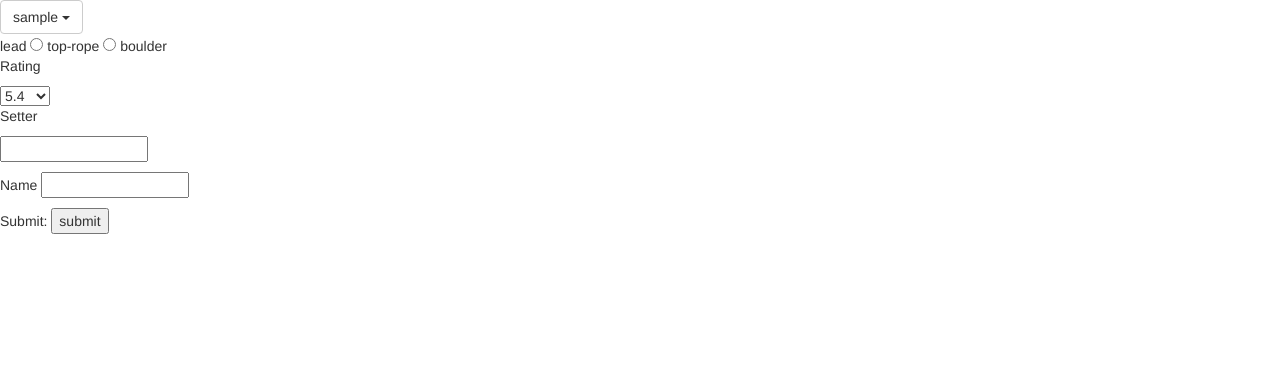
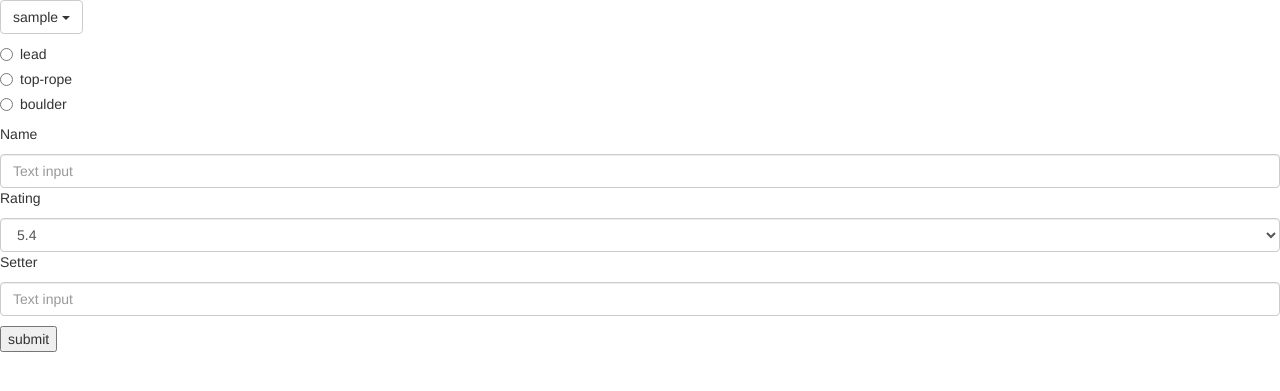
Before and after one commit to jngierke/klimbz, a PHP site: page /maintwo.php in a window 1280 px wide. Shown: the top 391 px of the page. Run offline with PHP 8.4, Linux system fonts and the light colour scheme; the visitor is signed in with stand-in values (Sample User, id 1); data that the repository does not hold is empty.

Commit message:
cleaned up main page for entering new climb

```diff
--- a/maintwo.php
+++ b/maintwo.php
@@ -56,14 +56,32 @@ if ($_SERVER["POST"]) {
 	<title>So, whatcha klimbz?</title>
 </head>
 <body>
-	<form name="new_klimbz" method="post" action="kompleted_klimbz.php"
+	<form name="new_klimbz" method="post" action="kompleted_klimbz.php">
 
-			<input type="radio" name="category" value="lead" /> lead
-			<input type="radio" name="category" value="top-rope" /> top-rope
-			<input type="radio" name="category" value="boulder" /> boulder
+		<div class="radio">
+  		  <label>
+    		<input type="radio" name="optionsRadios" id="optionsRadios1" value="option1"> lead
+		  </label>
+		</div>
+
+		<div class="radio">
+		  <label>
+			<input type="radio" name="optionsRadios" id="optionsRadios2" value="option2"> top-rope
+		  </label>
+		</div>
+
+		<div class="radio">
+		  <label>
+			<input type="radio" name="optionsRadios" id="optionsRadios3" value="option3"> boulder
+		  </label>
+		</div>
+
+
+			<p>Name</p>
+				<input type="text" name="Name" class="form-control" placeholder="Text input">
 
 			<p>Rating</p>
-			<select name="Level">
+			<select class="form-control" name="Level">
 				<option value="5.4">5.4</option>
 				<option value="5.5">5.5</option>
 				<option value="5.6">5.6</option>
@@ -81,15 +99,11 @@ if ($_SERVER["POST"]) {
 				<option value="V5">V5</option>
 			</select>
 
+			<p>Setter</p>
+				<input type="text" name="Setter" class="form-control" placeholder="Text input">
 
-			<p>Setter</p>
-				<input type="text" name="Setter" size="15" maxlength="5"/></p>
-
-			<p>Name
-				<input type="text" name="Name" size="15" maxlength="30"/></p>
-
-			<p>Submit:
-				<input type="submit" name="Submit" value="submit"/></p>
+			<p></p>
+				<input type="submit" name="Submit" value="submit">
 		</form>
 
 
```
